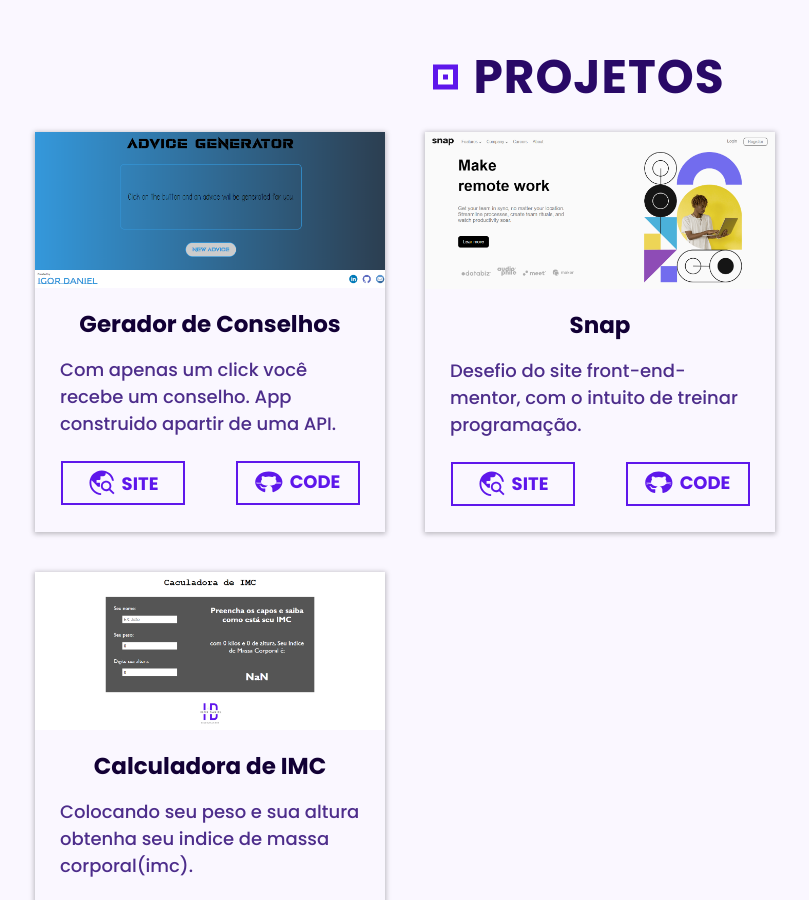
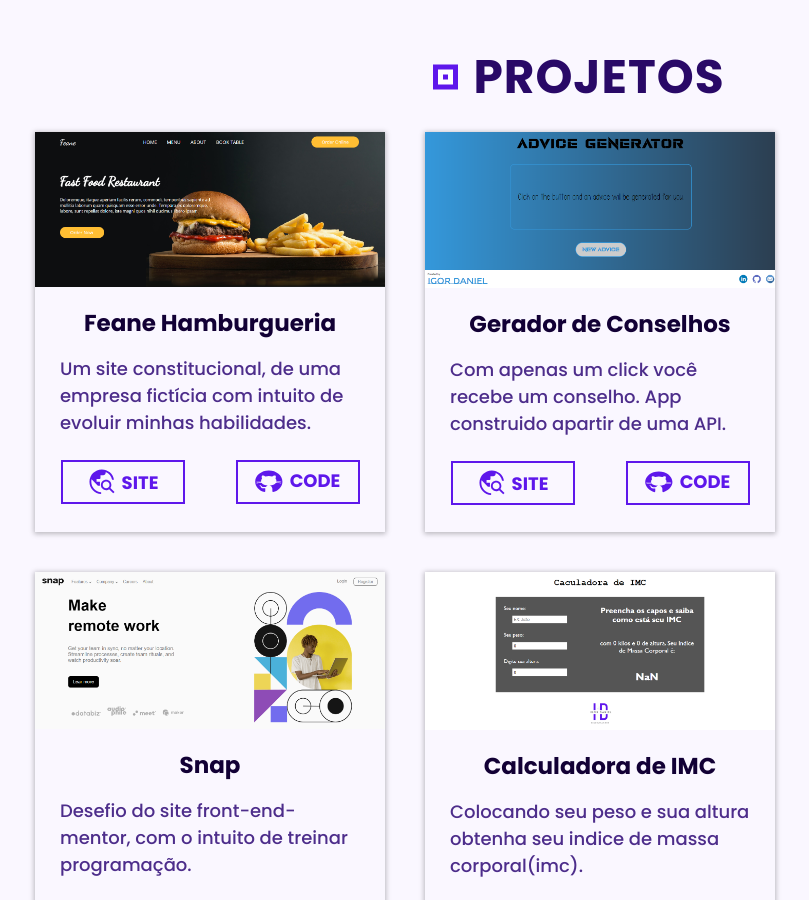
Before and after one commit to igor-daniel/portifolio, a React (Create React App) app: page / in a window 1280 px wide. Shown: the part 1367-2267 px from the top of the page, without its empty margins (61-870 px from the left). Built offline with nearby package versions, Linux system fonts and the light colour scheme.

Commit message:
Um projeto adicionado

```diff
--- a/src/components/Projetos/Projetos.jsx
+++ b/src/components/Projetos/Projetos.jsx
@@ -1,5 +1,6 @@
 import './projetos.css'
 import adereco from '../sobre/adereço.svg'
+import feane from './img/feaneHamb.png'
 import Pgerador from './img/geradorConselho.png'
 import snap from './img/snap.png'
 import iconGit from './img/ic-github.svg'
@@ -15,6 +16,32 @@ export const Projetos = ()=>{
             <h2>Projetos</h2>
           </div>
     <div className="projetos-body limite">
+    <div className="card">
+        <div className="img">
+          <img src={feane} alt="" />
+        </div>
+        <div className="text">
+          <h4>Feane Hamburgueria</h4>
+          <p>Um site constitucional, de uma empresa fictícia com intuito de evoluir minhas habilidades.
+          </p>
+        </div>
+        <div className="btns">
+          <a className='botao-card' target='_blank' href="https://courageous-pudding-8e2c46.netlify.app" rel="noreferrer">
+            <div className="txt">
+            <img src={iconGlobe} alt="" />
+            <p>Site</p>
+            </div>
+
+          </a>
+          <a className='botao-card' target='_blank'  href="https://github.com/igor-daniel/feane-hamburgueria" rel="noreferrer">
+            <div className="txt">
+            <img src={iconGit} alt="" />
+            <p>Code</p>
+            </div>
+
+          </a>
+        </div>
+      </div>
       <div className="card">
         <div className="img">
           <img src={Pgerador} alt="" />
@@ -25,14 +52,14 @@ export const Projetos = ()=>{
           </p>
         </div>
         <div className="btns">
-          <a className='botao-card'  href="https://comfy-strudel-e22f22.netlify.app/">
+          <a className='botao-card' target='_blank'  href="https://comfy-strudel-e22f22.netlify.app/" rel="noreferrer">
             <div className="txt">
             <img src={iconGlobe} alt="" />
             <p>Site</p>
             </div>
 
           </a>
-          <a className='botao-card'  href="https://github.com/igor-daniel/gerador-de-conselhos">
+          <a className='botao-card' target='_blank'  href="https://github.com/igor-daniel/gerador-de-conselhos" rel="noreferrer">
             <div className="txt">
             <img src={iconGit} alt="" />
             <p>Code</p>
@@ -51,14 +78,14 @@ export const Projetos = ()=>{
           </p>
         </div>
         <div className="btns">
-          <a className='botao-card'  href="https://sweet-madeleine-abfc99.netlify.app/">
+          <a className='botao-card' target='_blank'  href="https://sweet-madeleine-abfc99.netlify.app/" rel="noreferrer">
             <div className="txt">
             <img src={iconGlobe} alt="" />
             <p>Site</p>
             </div>
 
           </a>
-          <a  className='botao-card' href="https://github.com/igor-daniel/single-page">
+          <a  className='botao-card' target='_blank' href="https://github.com/igor-daniel/single-page" rel="noreferrer">
             <div className="txt">
             <img src={iconGit} alt="" />
             <p>Code</p>
@@ -79,14 +106,14 @@ export const Projetos = ()=>{
           </p>
         </div>
         <div className="btns">
-          <a className='botao-card'  href="https://kaleidoscopic-malasada-947d5e.netlify.app/">
+          <a className='botao-card' target='_blank' href="https://kaleidoscopic-malasada-947d5e.netlify.app/" rel="noreferrer">
             <div className="txt">
             <img src={iconGlobe} alt="" />
             <p>Site</p>
             </div>
 
           </a>
-          <a className='botao-card'  href="https://github.com/igor-daniel/Calculadora-IMC-react">
+          <a className='botao-card' target='_blank' href="https://github.com/igor-daniel/Calculadora-IMC-react" rel="noreferrer">
             <div className="txt">
             <img src={iconGit} alt="" />
             <p>Code</p>
```
Also changed, not shown: src/components/Projetos/img/feaneHamb.png (added).
